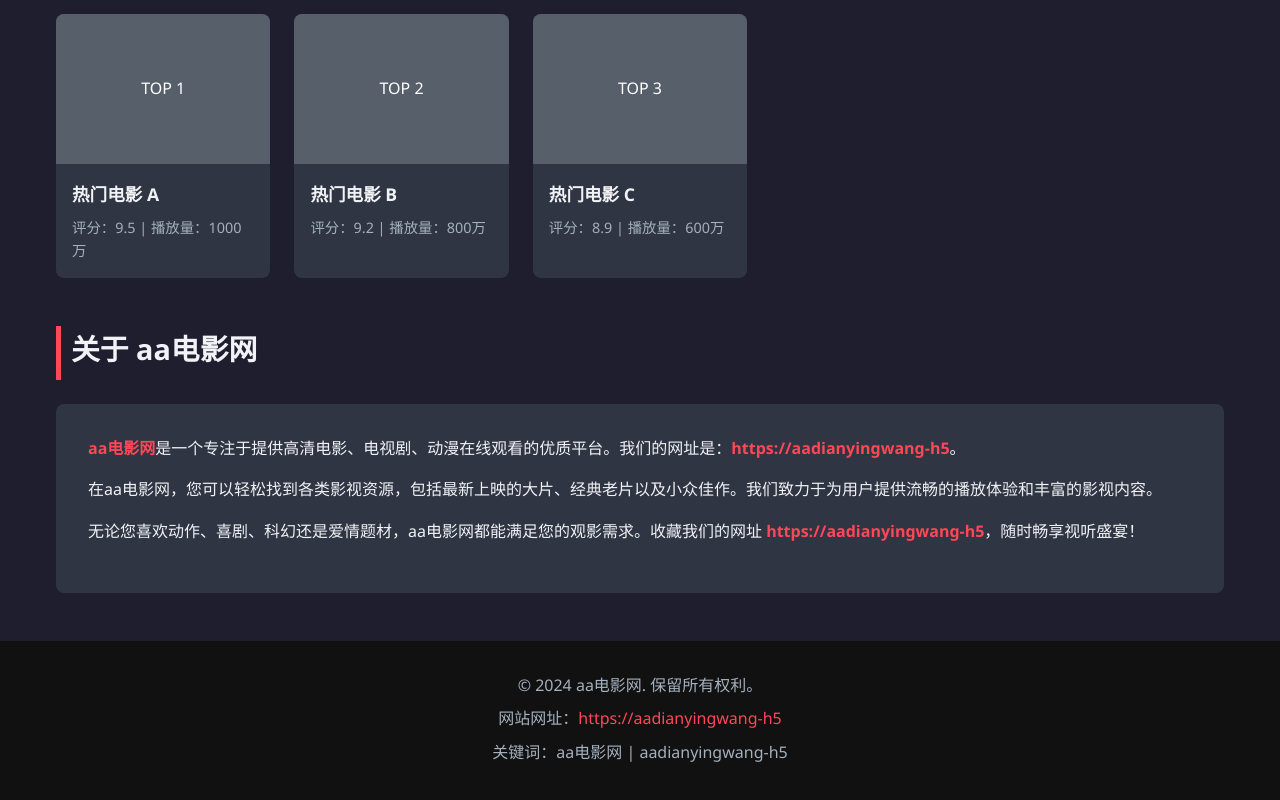
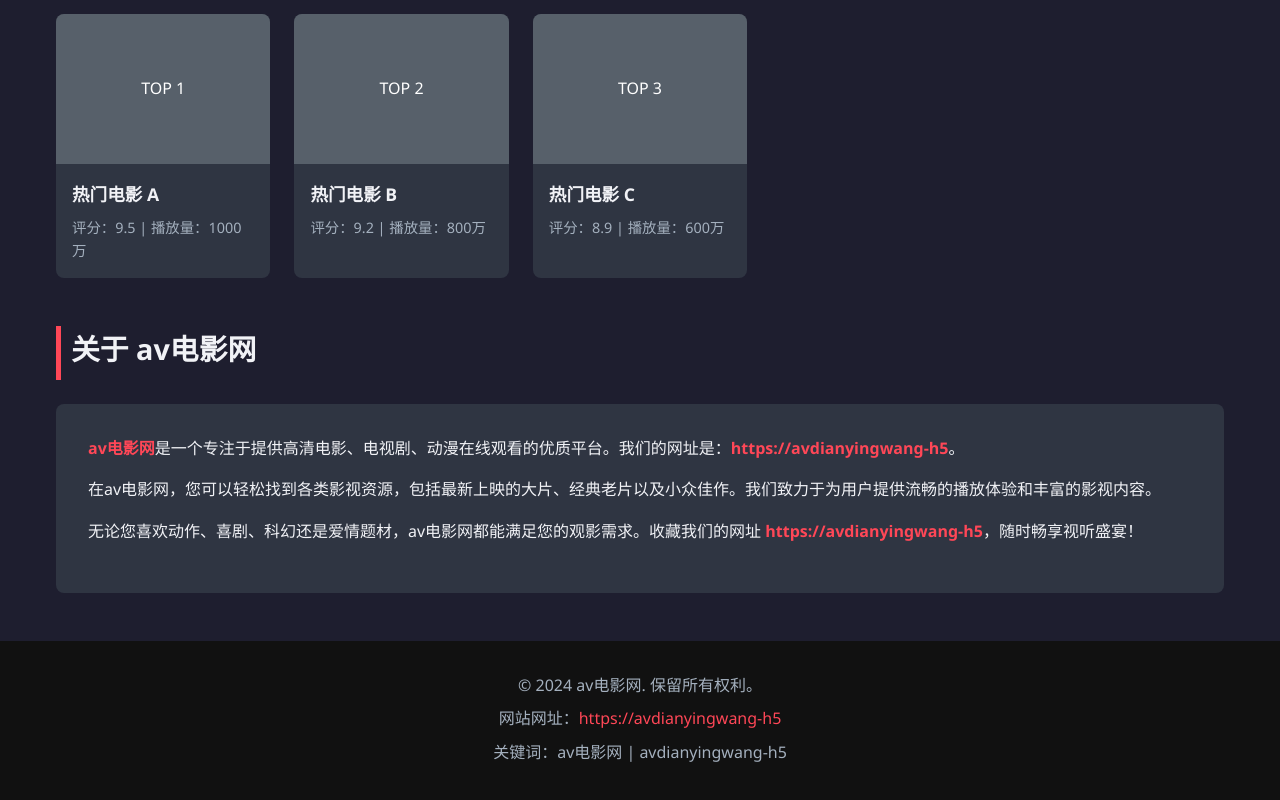
Before and after one commit to avdianyingwang-h5/avdianyingwang-h5.github.io, a plain HTML site: page index.html in a window 1280 px wide. Shown: the part 1176-1976 px from the top of the page. Drawn offline with Linux system fonts and the light colour scheme.

Commit message:
Change site references from aa电影网 to av电影网

```diff
--- a/index.html
+++ b/index.html
@@ -4,9 +4,9 @@
 <link rel="icon" href="favicon.ico" type="image/x-icon">
 <meta charset="UTF-8">
 <meta name="viewport" content="width=device-width, initial-scale=1.0">
-<title>aa电影网 - 高清电影在线观看 | aadianyingwang-h5</title>
-<meta name="description" content="aa电影网（https://aadianyingwang-h5）提供最新高清电影、电视剧、动漫在线观看，包含动作、喜剧、科幻等多种分类，尽在aa电影网。">
-<meta name="keywords" content="aa电影网, aadianyingwang-h5, 高清电影, 在线观看, 电影推荐">
+<title>av电影网 - 高清电影在线观看 | avdianyingwang-h5</title>
+<meta name="description" content="av电影网（https://avdianyingwang-h5）提供最新高清电影、电视剧、动漫在线观看，包含动作、喜剧、科幻等多种分类，尽在av电影网。">
+<meta name="keywords" content="av电影网, avdianyingwang-h5, 高清电影, 在线观看, 电影推荐">
 <style>
 /* 基础样式与变量 */
 :root {
@@ -239,7 +239,7 @@ footer a {
 
 <header>
     <div class="nav-container">
-        <div class="logo">aa电影网</div>
+        <div class="logo">av电影网</div>
         <nav>
             <ul class="nav-links">
                 <li><a href="#">首页</a></li>
@@ -254,8 +254,8 @@ footer a {
 
 <main>
     <section class="hero">
-        <h1>欢迎来到 aa电影网</h1>
-        <p>你的专属高清电影天堂，免费在线观看最新大片。访问网址：<strong>https://aadianyingwang-h5</strong></p>
+        <h1>欢迎来到 av电影网</h1>
+        <p>你的专属高清电影天堂，免费在线观看最新大片。访问网址：<strong>https://avdianyingwang-h5</strong></p>
         <a href="#" class="btn">立即观看</a>
     </section>
 
@@ -335,19 +335,19 @@ footer a {
     </section>
 
     <section class="section" id="about">
-        <h2 class="section-title">关于 aa电影网</h2>
+        <h2 class="section-title">关于 av电影网</h2>
         <div class="about-content">
-            <p><strong>aa电影网</strong>是一个专注于提供高清电影、电视剧、动漫在线观看的优质平台。我们的网址是：<strong>https://aadianyingwang-h5</strong>。</p>
-            <p>在aa电影网，您可以轻松找到各类影视资源，包括最新上映的大片、经典老片以及小众佳作。我们致力于为用户提供流畅的播放体验和丰富的影视内容。</p>
-            <p>无论您喜欢动作、喜剧、科幻还是爱情题材，aa电影网都能满足您的观影需求。收藏我们的网址 <strong>https://aadianyingwang-h5</strong>，随时畅享视听盛宴！</p>
+            <p><strong>av电影网</strong>是一个专注于提供高清电影、电视剧、动漫在线观看的优质平台。我们的网址是：<strong>https://avdianyingwang-h5</strong>。</p>
+            <p>在av电影网，您可以轻松找到各类影视资源，包括最新上映的大片、经典老片以及小众佳作。我们致力于为用户提供流畅的播放体验和丰富的影视内容。</p>
+            <p>无论您喜欢动作、喜剧、科幻还是爱情题材，av电影网都能满足您的观影需求。收藏我们的网址 <strong>https://avdianyingwang-h5</strong>，随时畅享视听盛宴！</p>
         </div>
     </section>
 </main>
 
 <footer>
-    <p>&copy; 2024 aa电影网. 保留所有权利。</p>
-    <p>网站网址：<a href="https://aadianyingwang-h5">https://aadianyingwang-h5</a></p>
-    <p>关键词：aa电影网 | aadianyingwang-h5</p>
+    <p>&copy; 2024 av电影网. 保留所有权利。</p>
+    <p>网站网址：<a href="https://avdianyingwang-h5">https://avdianyingwang-h5</a></p>
+    <p>关键词：av电影网 | avdianyingwang-h5</p>
 </footer>
 
 </body>
```
